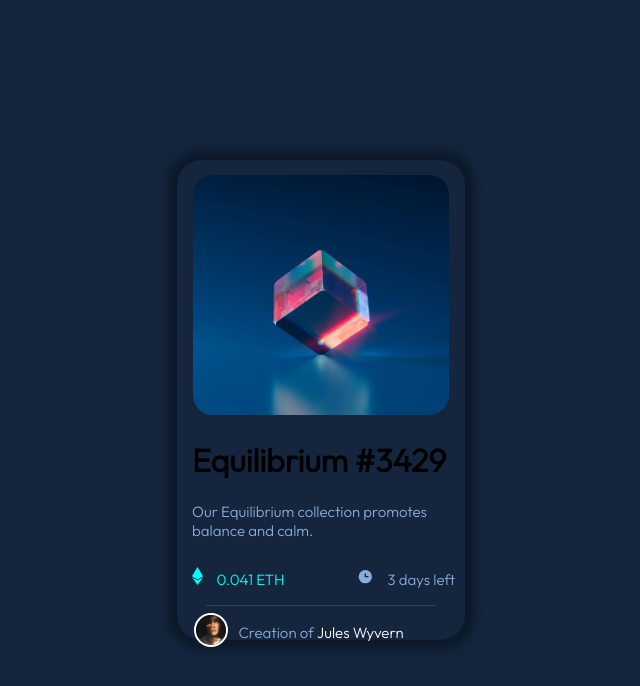
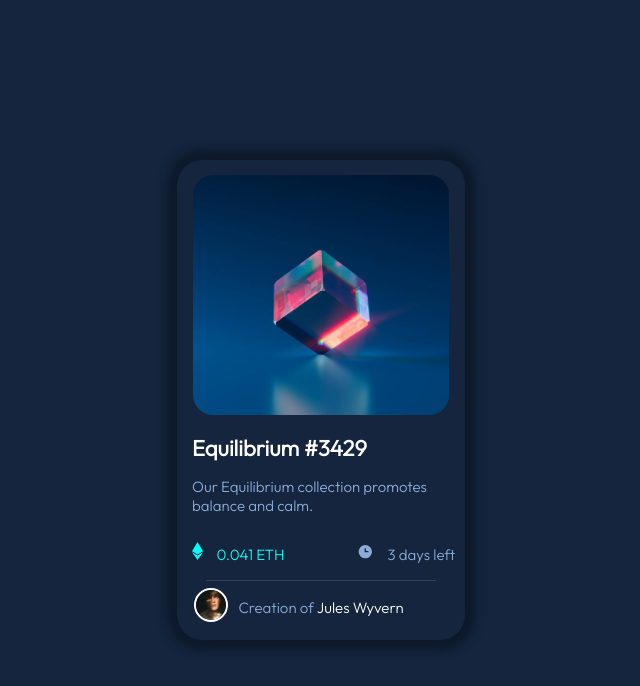
Before and after one commit to avirajwalunj/nft-preview-card, a plain HTML site: page index.html in a window 1280 px wide. Shown: the whole page, without its empty margins (335-975 px from the left). Drawn offline with Linux system fonts and the light colour scheme.

Commit message:
Update styles.css

```diff
--- a/css/styles.css
+++ b/css/styles.css
@@ -8,10 +8,11 @@ p{
   font-size: 15px;
   color: hsl(215, 51%, 70%);
 }
-h3{
+h1{
   color: hsl(0, 0%, 100%);
+  font-size: 22px;
 }
-h3:hover{
+h1:hover{
   color: hsl(178, 100%, 50%)
 }
 span{
```
